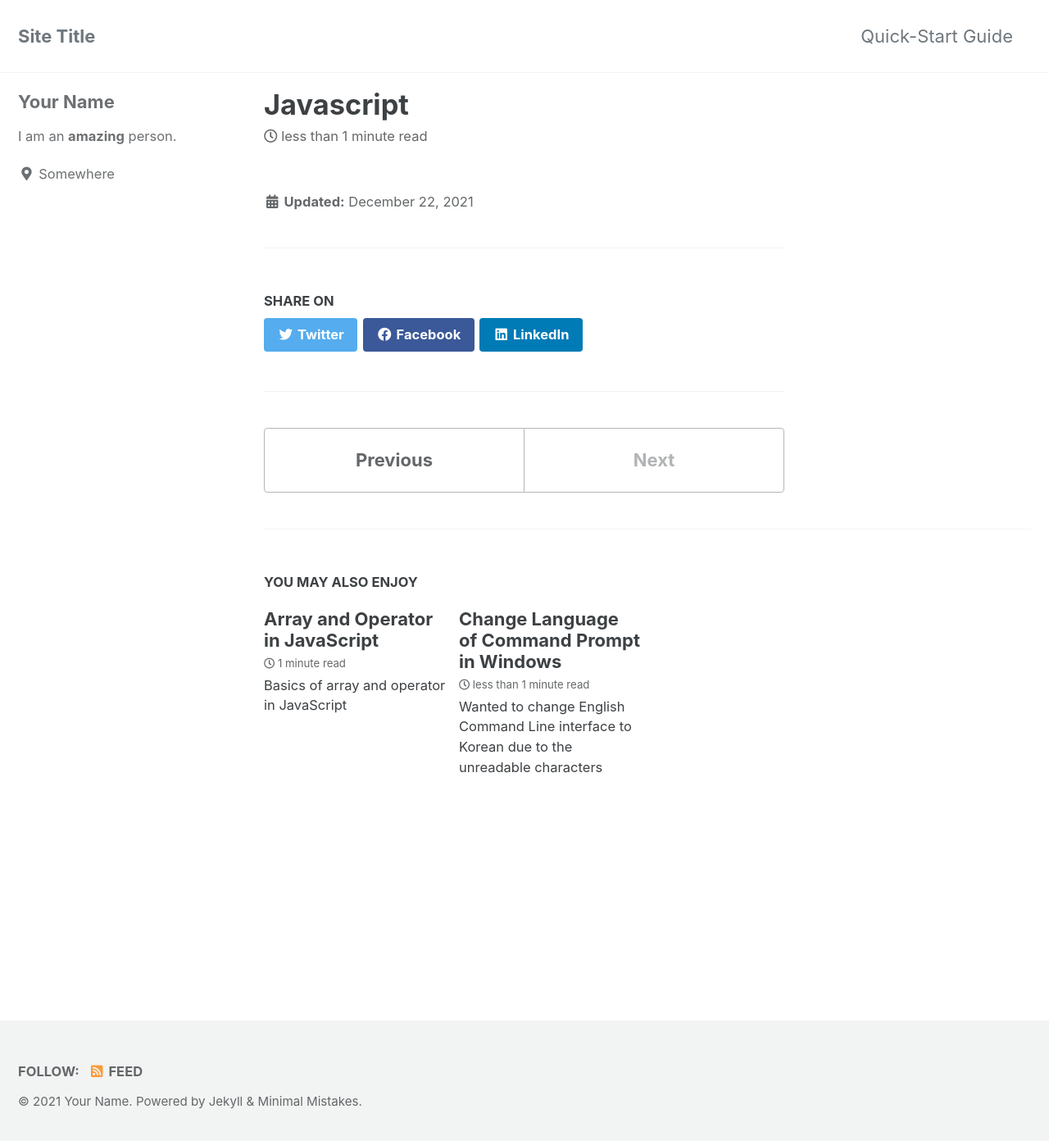
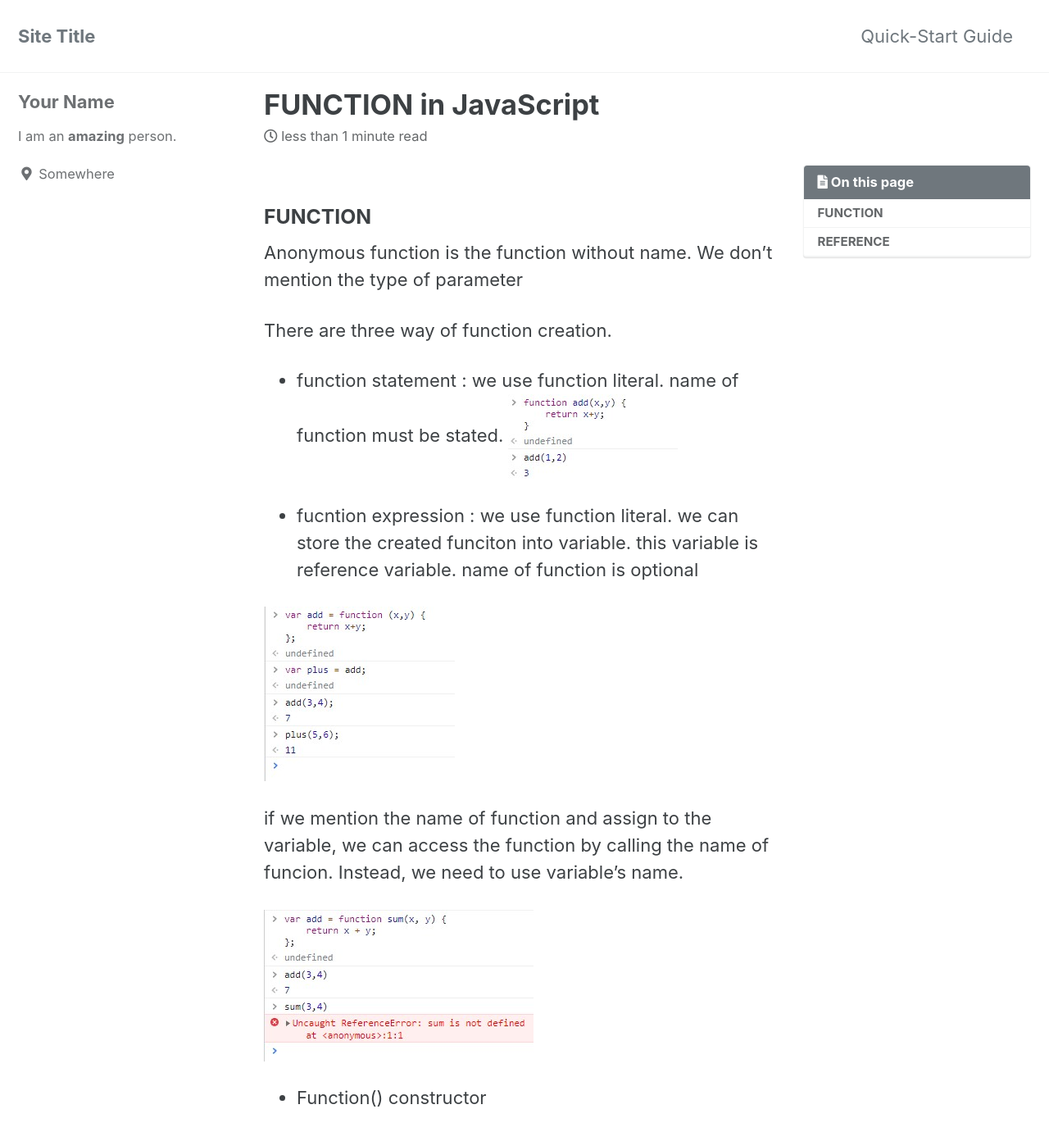
Before and after one commit to redshrimp0310/redshrimp0310.github.io, a Jekyll site: the page built from _posts/2021-12-22-JavaScript.md, in a window 1280 px wide and 1400 px high. Shown: the top 1392 px of the window at 82% size. Built offline with Jekyll 4.4.1, drawn with Linux system fonts in a browser that asks for light colours; cached includes are drawn as plain includes; some of the changed text lies outside the part shown.

Commit message:
function

```diff
--- a/_posts/2021-12-22-JavaScript.md
+++ b/_posts/2021-12-22-JavaScript.md
@@ -0,0 +1,49 @@
+---
+title:  "FUNCTION in JavaScript"
+excerpt: "Basics of FUNCTION in JavaScript"
+
+categories:
+  - JavaScript
+tags:
+  - [TIL, FUNCTION, JavaScript]
+
+toc: true
+toc_sticky: true
+
+date: 2021-12-22
+last_modified_at: 2021-12-22
+---
+### FUNCTION
+
+Anonymous function is the function without name.
+We don't mention the type of parameter
+
+
+There are three way of function creation.
+
+* function statement :
+we use function literal.
+name of function must be stated.
+![JS](/img/JavaScript/js2/2021-12-22-JS2-1.jpg)
+
+* fucntion expression :
+we use function literal.
+we can store the created funciton into variable.
+this variable is reference variable.
+name of function is optional
+
+![JS](/img/JavaScript/js2/2021-12-22-JS2-2.jpg)
+
+if we mention the name of function and assign to the variable, we can access the function by calling the name of funcion. Instead, we need to use variable's name.
+
+![JS](/img/JavaScript/js2/2021-12-22-JS2-3.jpg)
+
+
+* Function() constructor
+
+
+
+
+
+### REFERENCE
+* 송형주,고현준 Inside JavaScipt 한빛미디어(2017)
```
Also changed, not shown: _posts/2021-12-21-JavaScript.md (+12 -12 lines).
